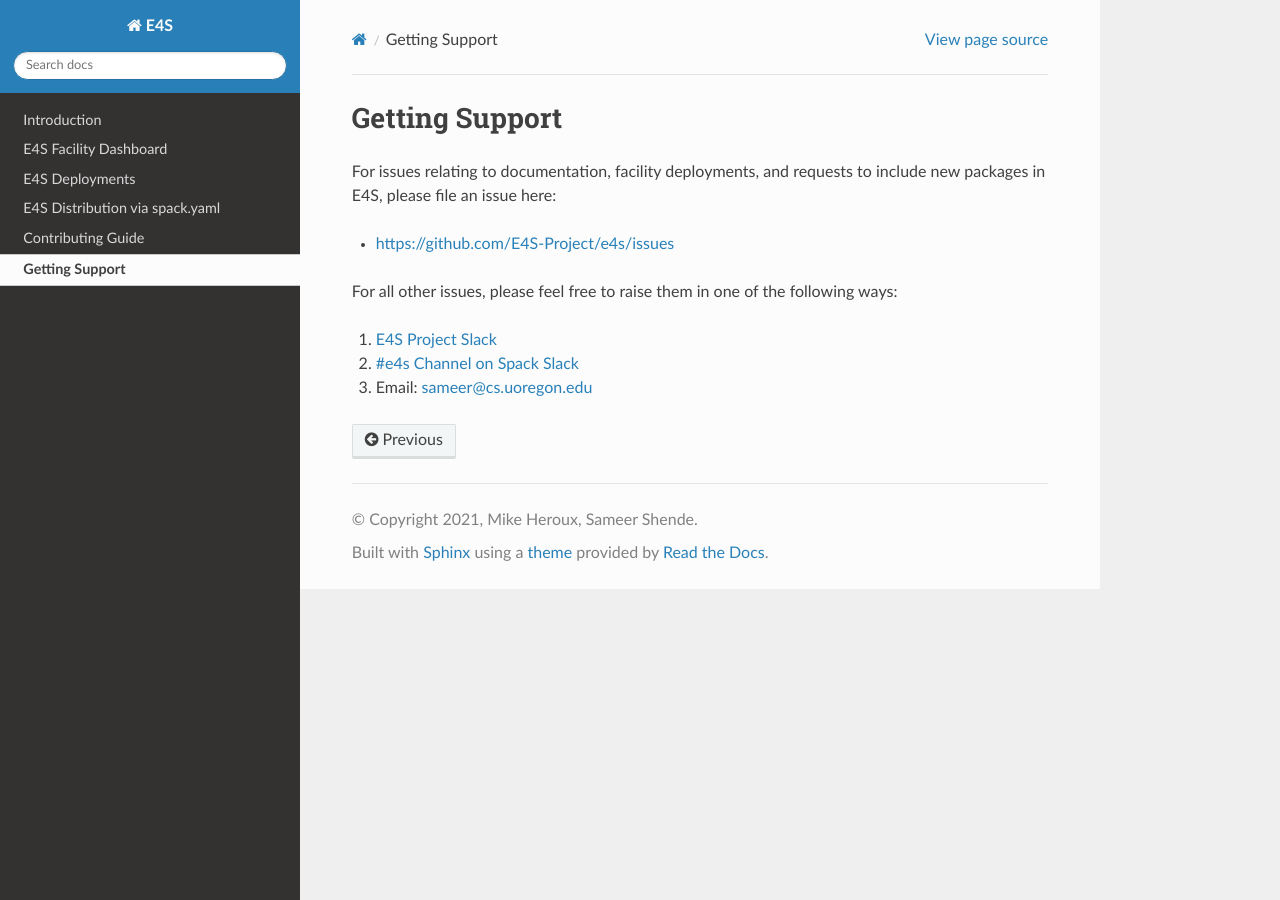
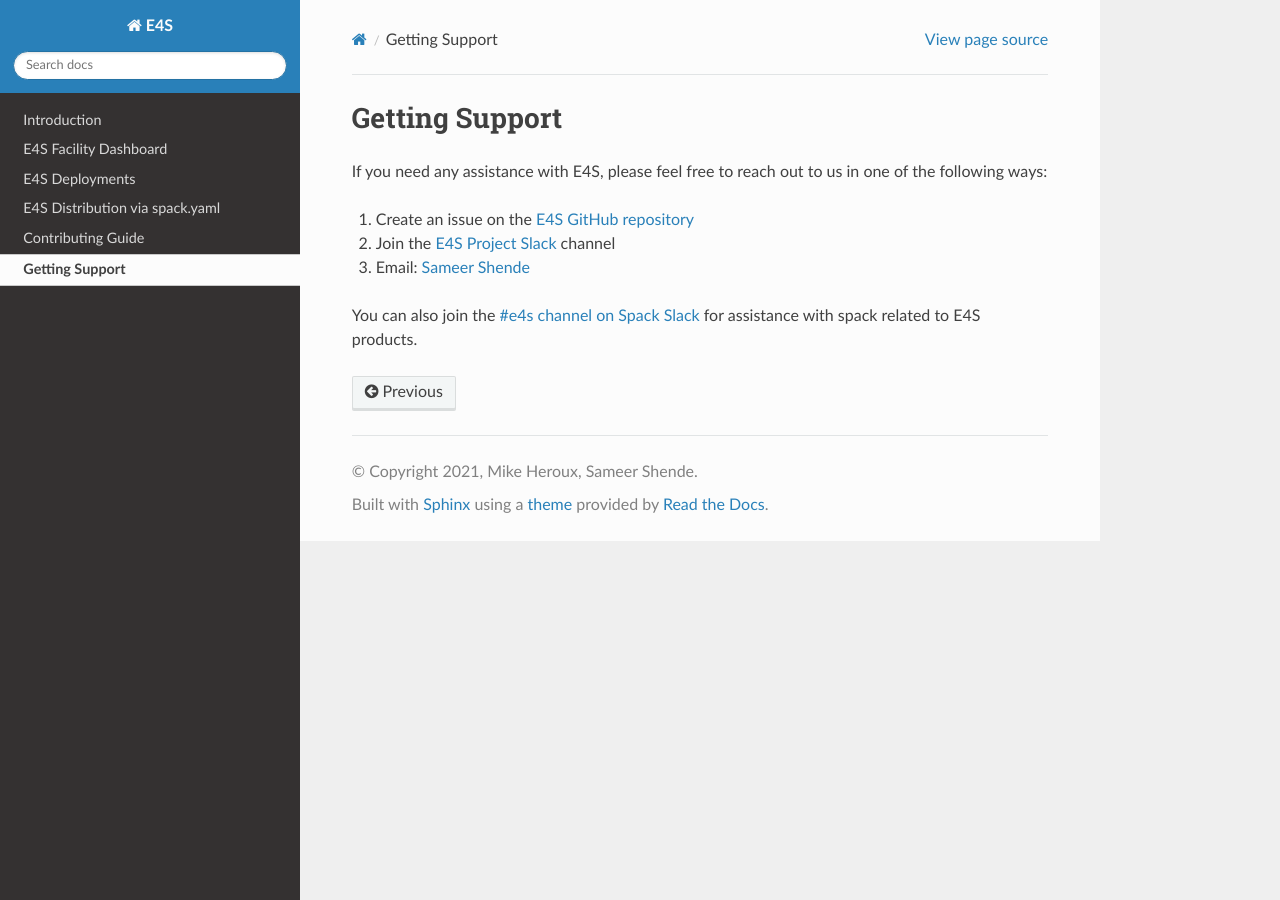
Before and after one commit to E4S-Project/e4s, a Sphinx documentation site: the page built from docs/support.md, in a window 1280 px wide. Built offline with Sphinx 7.4.7 and the Read the Docs theme 2.0.0, drawn with Linux system fonts in a browser that asks for light colours.

Commit message:
add link to slack invitation. rewrite support page

```diff
--- a/docs/index.rst
+++ b/docs/index.rst
@@ -17,7 +17,7 @@
 
 .. |license| image:: https://img.shields.io/github/license/E4S-Project/e4s.svg
 
-The Extreme-scale Scientific Software Stack (E4S) is a community effort to provide open source
+The `Extreme-scale Scientific Software Stack (E4S) <https://e4s-project.github.io/>`_ is a community effort to provide open source
 software packages for developing, deploying and running scientific applications
 on high-performance computing (HPC) platforms. E4S provides from-source builds and containers of a
 broad collection of HPC software packages.
@@ -29,6 +29,7 @@
 - GitHub Project: https://github.com/E4S-Project/e4s
 - E4S Dashboard: https://dashboard.e4s.io/
 - Slack Channel: https://e4s-project.slack.com
+- Slack Channel Invitation: https://communityinviter.com/apps/e4s-project/e4s
 - E4S Community Policy: https://e4s-project.github.io/policies.html
 
 
--- a/docs/support.md
+++ b/docs/support.md
@@ -1,9 +1,9 @@
 # Getting Support
 
-For issues relating to documentation, facility deployments, and requests to include new packages in E4S, please file an issue here:
-* [https://github.com/E4S-Project/e4s/issues](https://github.com/E4S-Project/e4s/issues)
+If you need any assistance with E4S, please feel free to reach out to us in one of the following ways:
+1. Create an issue on the [E4S GitHub repository](https://github.com/E4S-Project/e4s/issues)
+2. Join the [E4S Project Slack](https://e4s-project.slack.com) channel
+3. Email: [Sameer Shende](mailto:sameer@cs.uoregon.edu)
 
-For all other issues, please feel free to raise them in one of the following ways:
-1. [E4S Project Slack](https://e4s-project.slack.com)
-2. [#e4s Channel on Spack Slack](https://spackpm.slack.com)
-3. Email: [sameer@cs.uoregon.edu](mailto:sameer@cs.uoregon.edu)
+You can also join the [#e4s channel on Spack Slack](https://spackpm.slack.com) for assistance with spack related
+to E4S products.
```
Also changed, not shown: README.md (+3 -2 lines).
